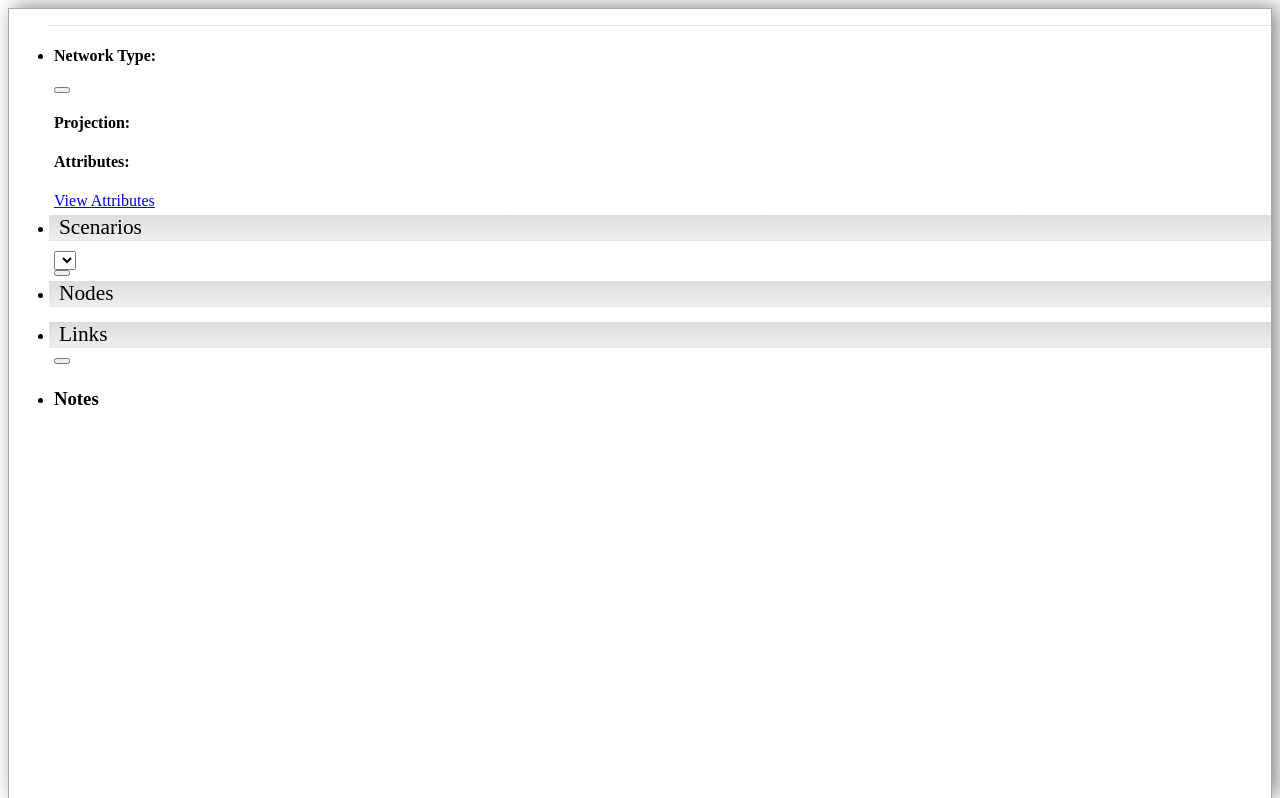
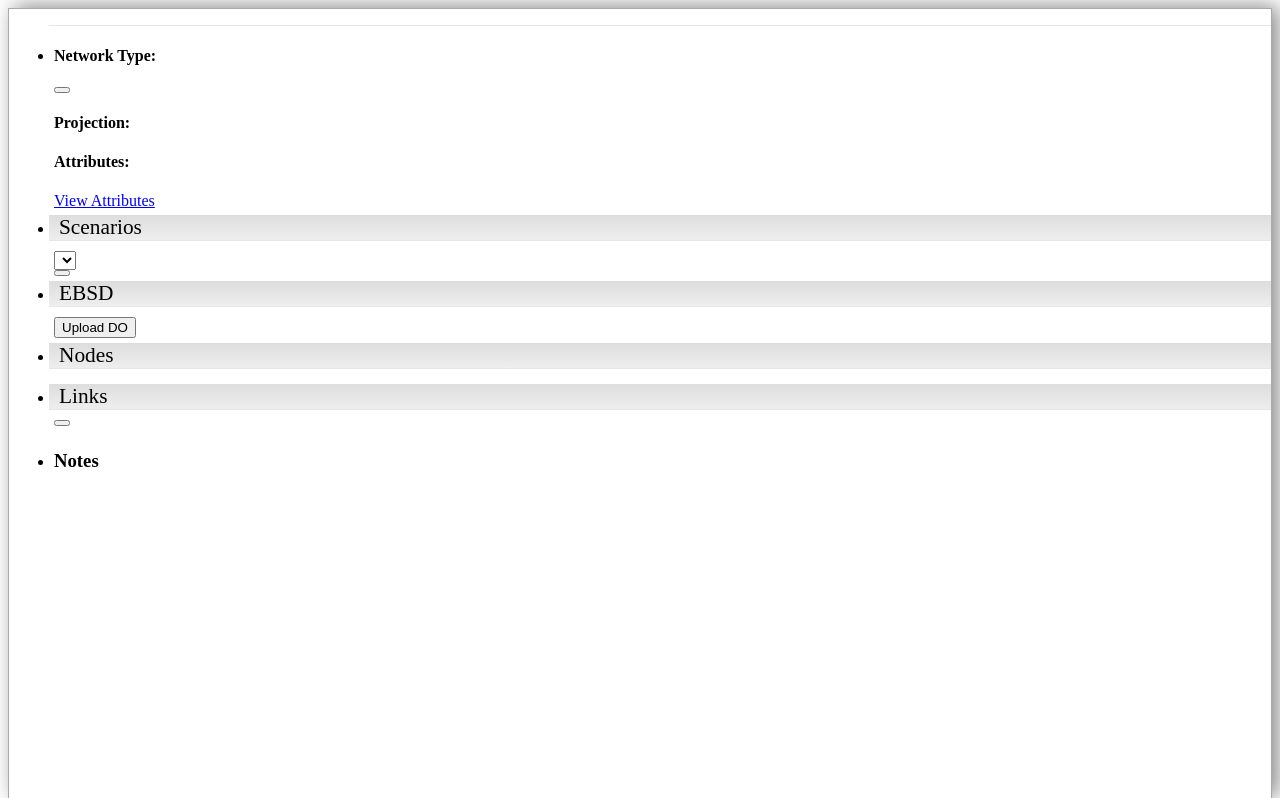
Before and after one commit to knoxsp/basinit-backup, a Python web app: template templates/sidebar.html in a window 1280 px wide. Shown: the top 798 px of the page. Run offline with Jinja, Linux system fonts and the light colour scheme; the template is opened without the code that fills it, so the values that code supplies are empty.

Commit message:
@@
(cherry picked from commit 23e83d792c9e2799b71574b51da4a88135d40cdb)

```diff
--- a/templates/network.html
+++ b/templates/network.html
@@ -186,5 +186,7 @@
 {% include 'nodesandlinks.html' %}
 
 {% include 'network_modals.html' %}
+{% include 'ebsd_modals.html' %}
+
 
 {% endblock %}
--- a/templates/sidebar.html
+++ b/templates/sidebar.html
@@ -60,6 +60,18 @@
                 <div class="btn-group new-scenario">
                     <button id="new-scenario" type="button" class="btn btn-default btn-s"data-toggle="modal" data-target="#clone_scenario_modal">
                         <span class="glyphicon glyphicon-plus"></span>
+                    </button>
+                </div>
+            </div>
+        </li>
+        <li id="scenarios" class="menusection">
+            <div class="filterheading">EBSD
+            </div>
+
+            <div class='filtercontent'>
+                <div class="btn-group">
+                    <button id="do-modal" type="button" class="btn btn-default btn-s"data-toggle="modal" data-target="#load-do-modal">
+                        <span class="fa fa-upload"></span> Upload DO
                     </button>
                 </div>
             </div>
```
